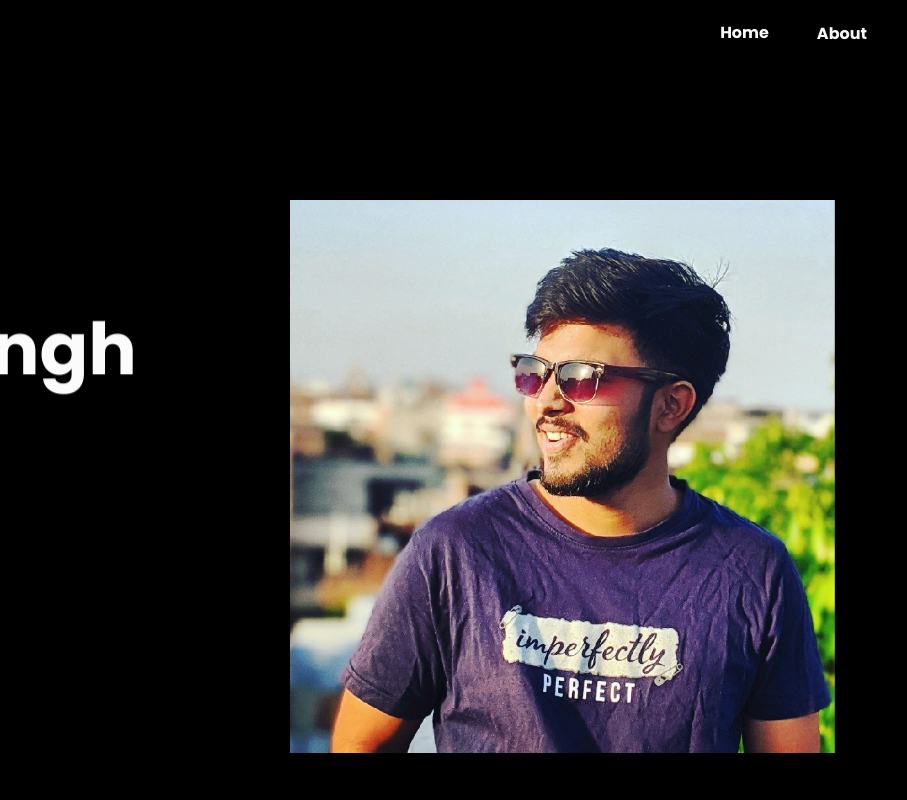
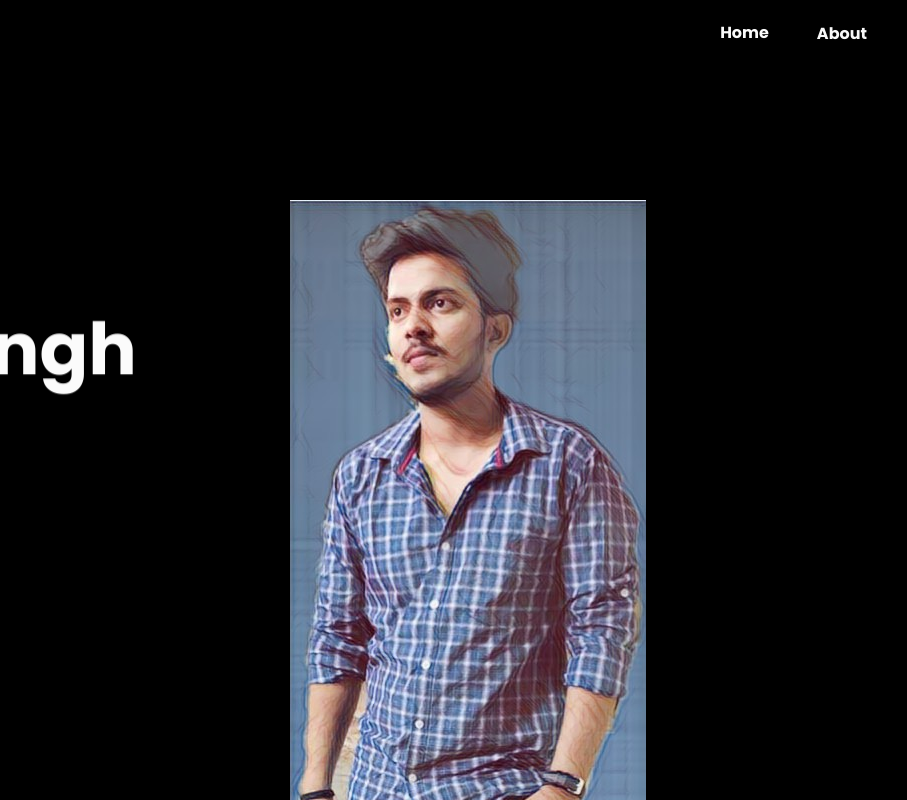
Before and after one commit to utsavsingh22/utsavsingh, a plain HTML site: page index.html in a window 1280 px wide. Shown: the top 800 px of the page, 373-1280 px from the left. Drawn offline with nearby package versions, Linux system fonts and the light colour scheme.

Commit message:
pic change

```diff
--- a/index.html
+++ b/index.html
@@ -46,7 +46,7 @@
                 </div>
 
                 <div class="home__img">
-                    <img src="assets/img/us.jpg" alt="img">
+                    <img src="assets/img/img.jpg" alt="img">
                 </div>
 
                 <div class="home__social">
```
